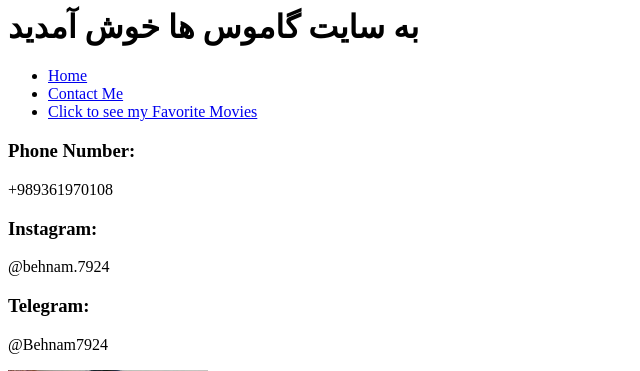
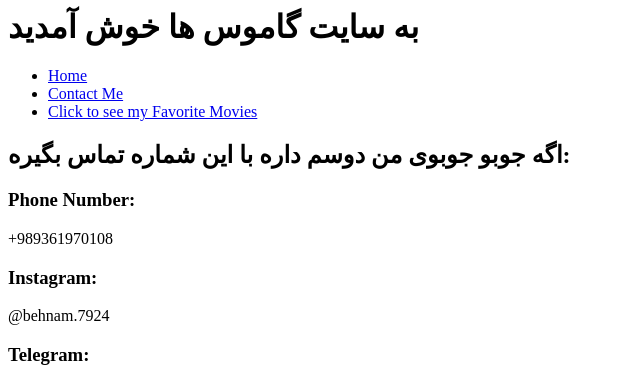
Before and after one commit to Behnam2000/first_django_project, a Django app: page /contact/ in a window 1280 px wide. Shown: the top 371 px of the page, without its empty margins (0-640 px from the left). Run offline with Django 5.2, Linux system fonts and the light colour scheme.

Commit message:
template update 2

```diff
--- a/movies/templates/movies/contact.html
+++ b/movies/templates/movies/contact.html
@@ -20,6 +20,7 @@
 
         {% block content %}
             <div name="about">
+                <h2>اگه جوبو جوبوی من دوسم داره با این شماره تماس بگیره:</h2>
             <h3>Phone Number:</h3>
             <p>+989361970108</p>
 
```
